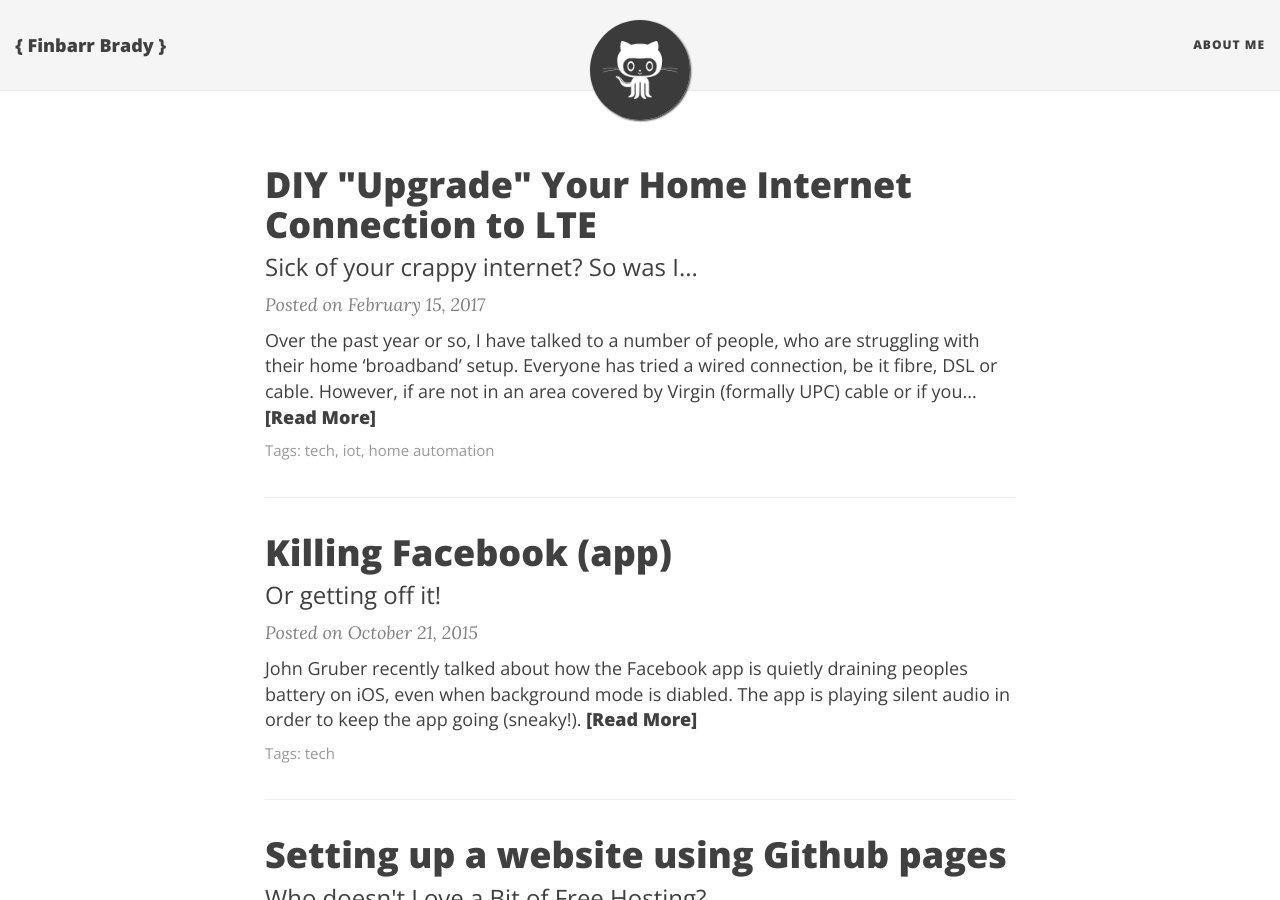
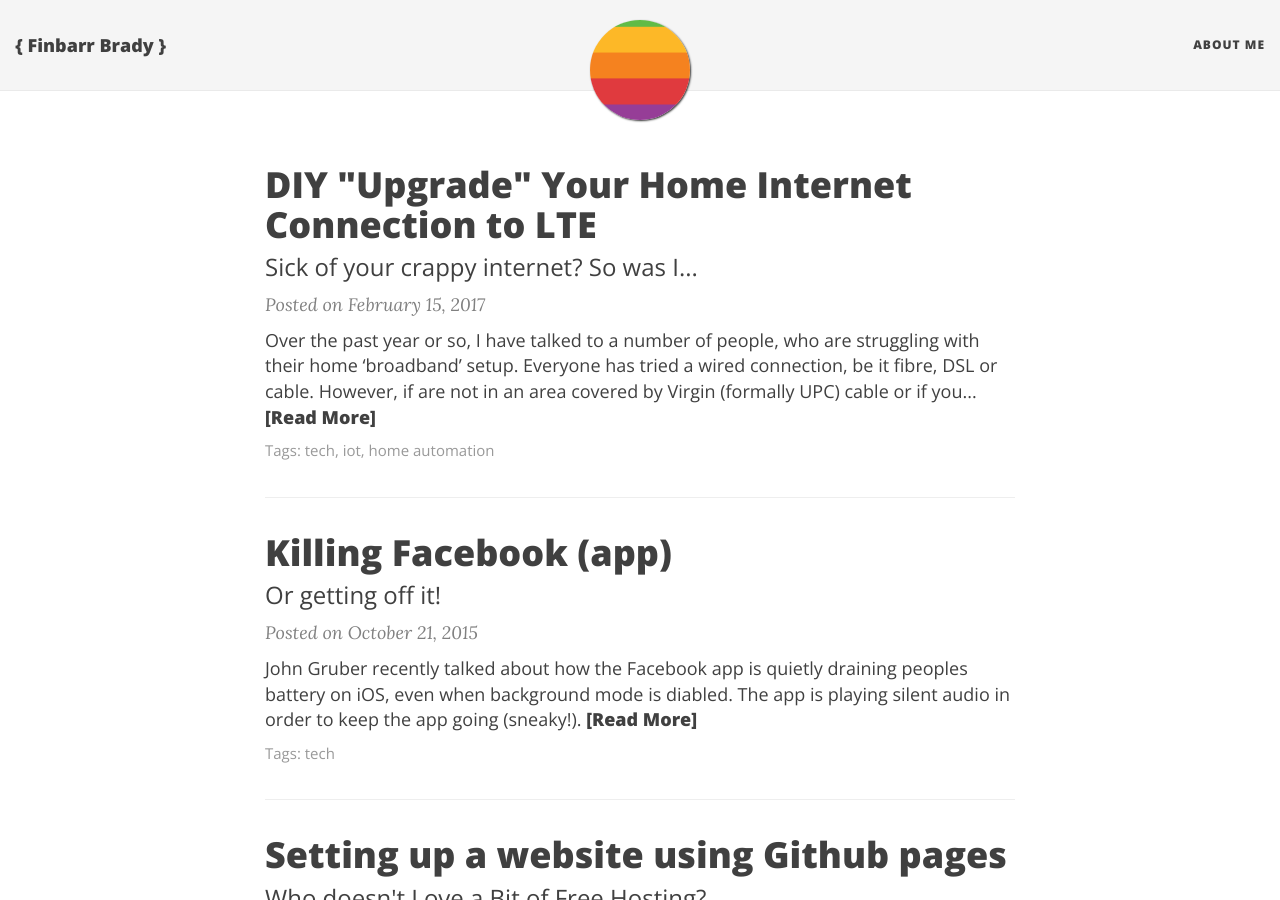
Before and after one commit to fbradyirl/fbradyirl_archive.github.io, a Jekyll site: the page built from index.html, in a window 1280 px wide and 900 px high. Built offline with Jekyll 4.4.1, drawn with Linux system fonts in a browser that asks for light colours; nearby versions of some CDN libraries; the list of posts is cut into pages by our own code.

Commit message:
Change avatar

```diff
--- a/_config.yml
+++ b/_config.yml
@@ -31,7 +31,7 @@ navbar-links:
 
 # Image to show in the navigation bar - image must be a square (width = height)
 # Remove this parameter if you don't want an image in the navbar
-avatar: "/img/avatar-icon.png"
+avatar: "/img/colours.png"
 
 # If you want to have an image logo in the top-left corner instead of the title text,
 # then specify the following parameter
```
